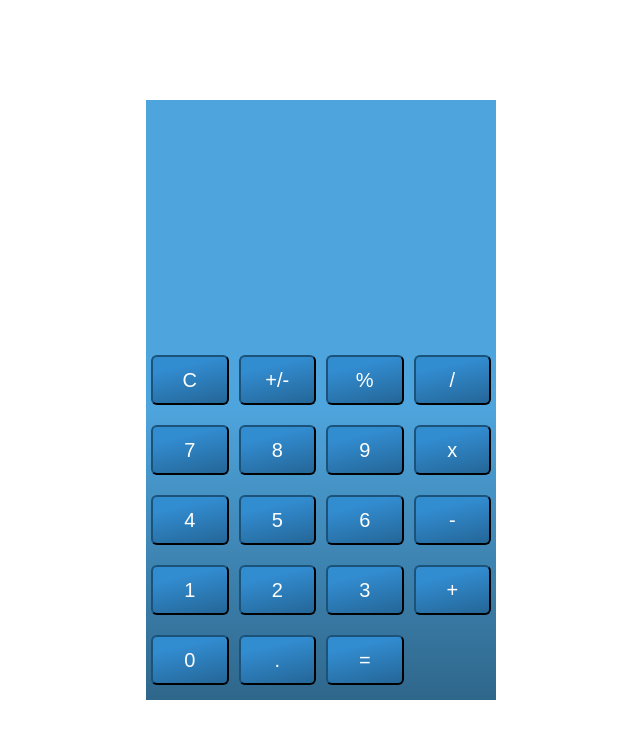
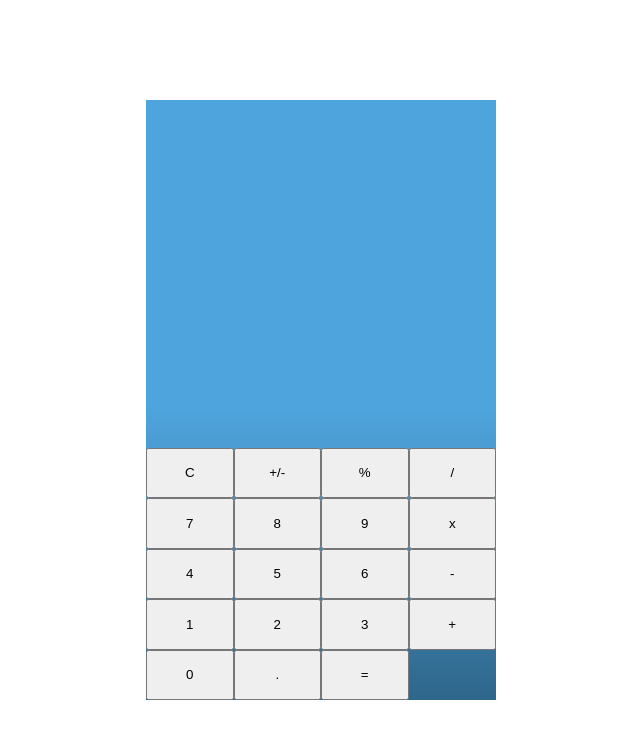
Before and after one commit to SeminGit/MTDW_Task3, a React (Create React App) app: page / in a window 1280 px wide. Shown: the top 738 px of the page, without its empty margins (454-1094 px from the left). Built offline with nearby package versions, Linux system fonts and the light colour scheme.

Commit message:
Стили v2

```diff
--- a/src/calculator/Button.js
+++ b/src/calculator/Button.js
@@ -1,19 +1,8 @@
 import React from "react";
+import Styles from "./Styles.css";
 
 export default (props) => {
     return (
-      <button onClick={props.clickHandler} style={
-          props.style ? props.style :
-            {
-                width: "-webkit-fill-available",
-                height: 50,
-                margin: 5,
-                background: 'linear-gradient(166.66deg, #328CD0 25.32%, #081925 250.71%)',
-                borderColor: '#081925',
-                color: "white",
-                fontSize: 20,
-                borderRadius: 6
-            }
-      } value={props.text}>{props.text}</button>
+      <button onClick={props.clickHandler} className={Styles.button} value={props.text}>{props.text}</button>
     )
 }
--- /dev/null
+++ b/src/calculator/Styles.css
@@ -0,0 +1,10 @@
+.button {
+    /*width: fit-content;*/
+    height: 50px;
+    margin: 5px;
+    /*background: linear-gradient(0deg, #4EA4DC -874.3%, #2BAFDE 180.3%);
+    border-color: #18476B;
+    color: white;
+    font-size: 20px;
+    border-radius: 6px;*/
+}
```
